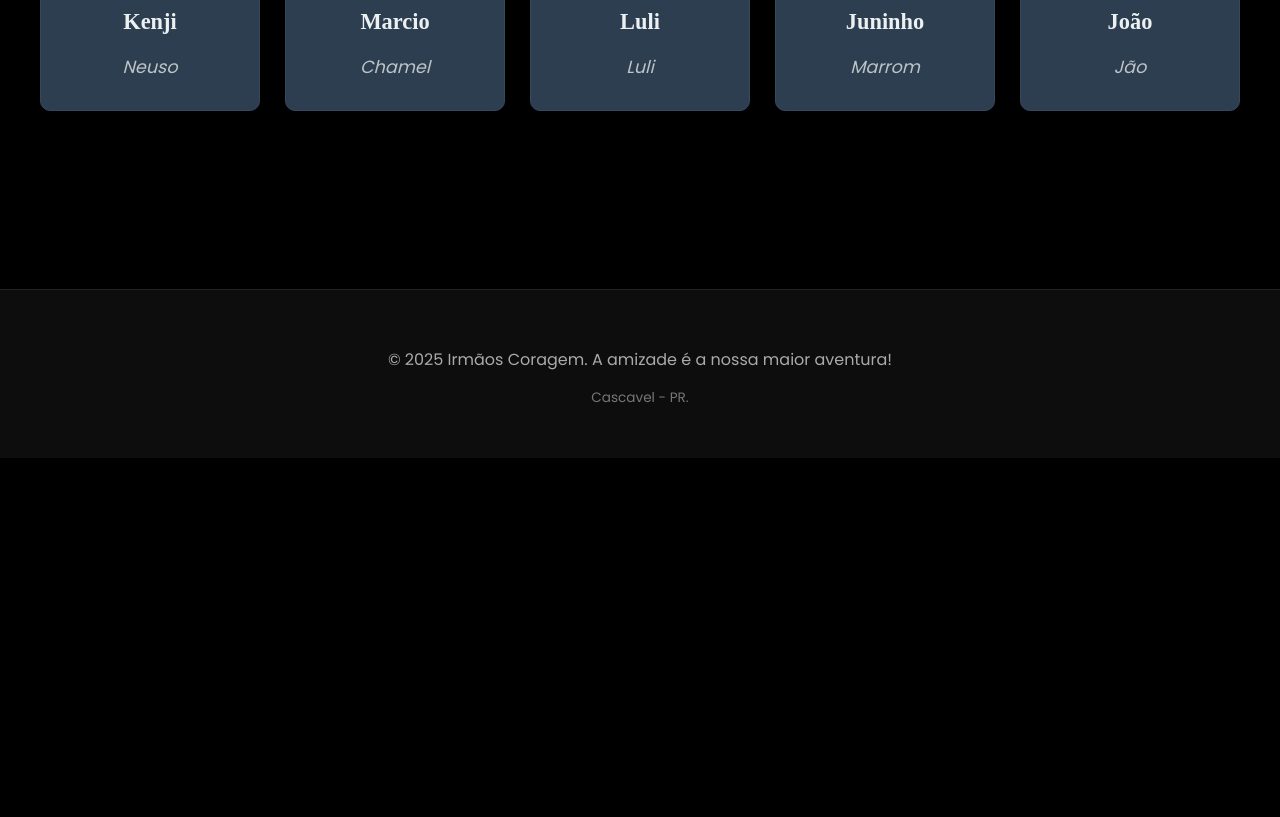
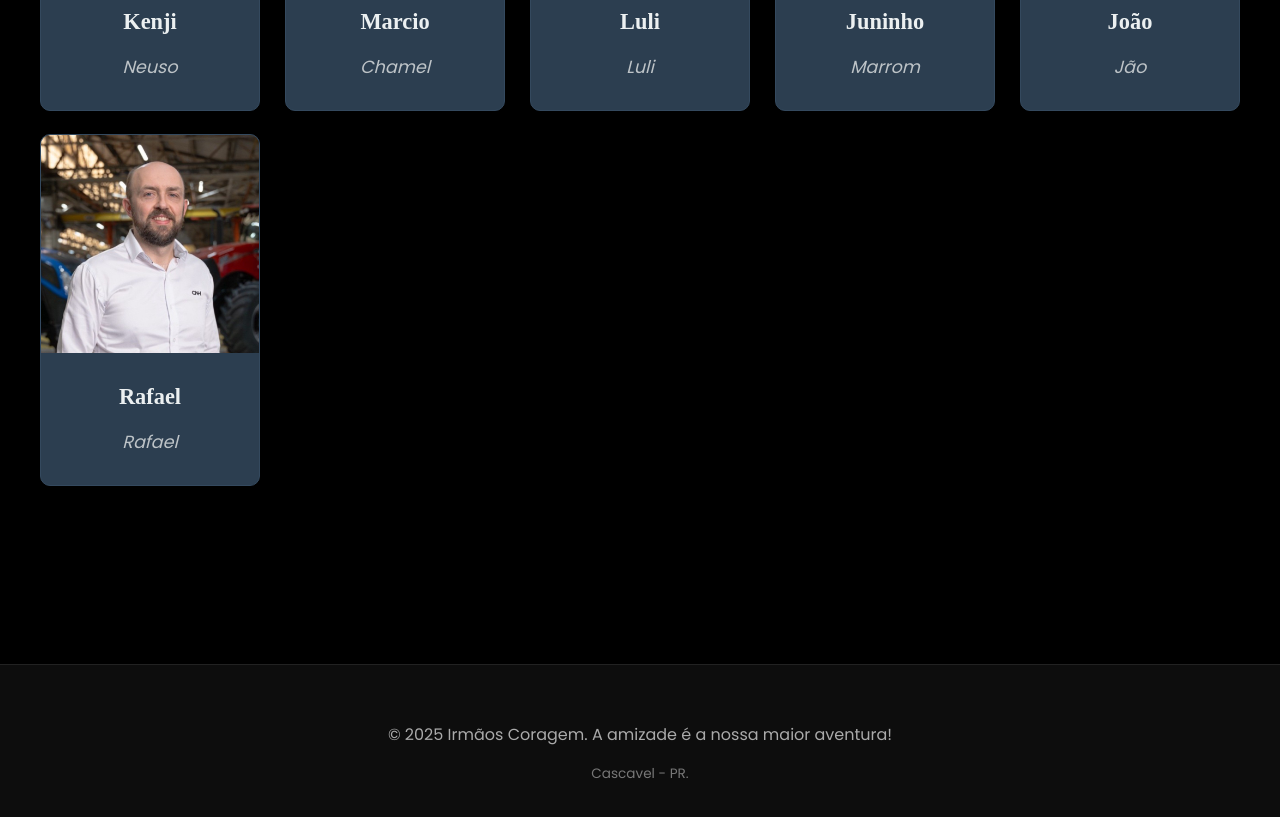
Before and after one commit to lmstive/irmaoscoragem, a Next.js app: page /integrantes in a window 1280 px wide. Shown: the part 1200-2017 px from the top of the page. Before the commit the page ends 1658 px from the top, so only its background shows below. Built offline with nearby package versions, Linux system fonts and the light colour scheme; a web font is replaced by a local one.

Commit message:
Add integrante

```diff
--- a/app/integrantes/page.js
+++ b/app/integrantes/page.js
@@ -95,7 +95,12 @@ const members = [
     titleOrQuote: "Jão",
     imageUrl: "/images/integrantes/joao.jpg", // Caminho correto para a imagem
   },
-
+  {
+    id: 16,
+    name: "Rafael",
+    titleOrQuote: "Rafael",
+    imageUrl: "/images/integrantes/rafael.jpg", // Caminho correto para a imagem}
+  },
   // Adicione mais integrantes conforme necessário:
   // {
   //   id: 5,
```
Also changed, not shown: public/images/integrantes/rafael.jpg (added).
